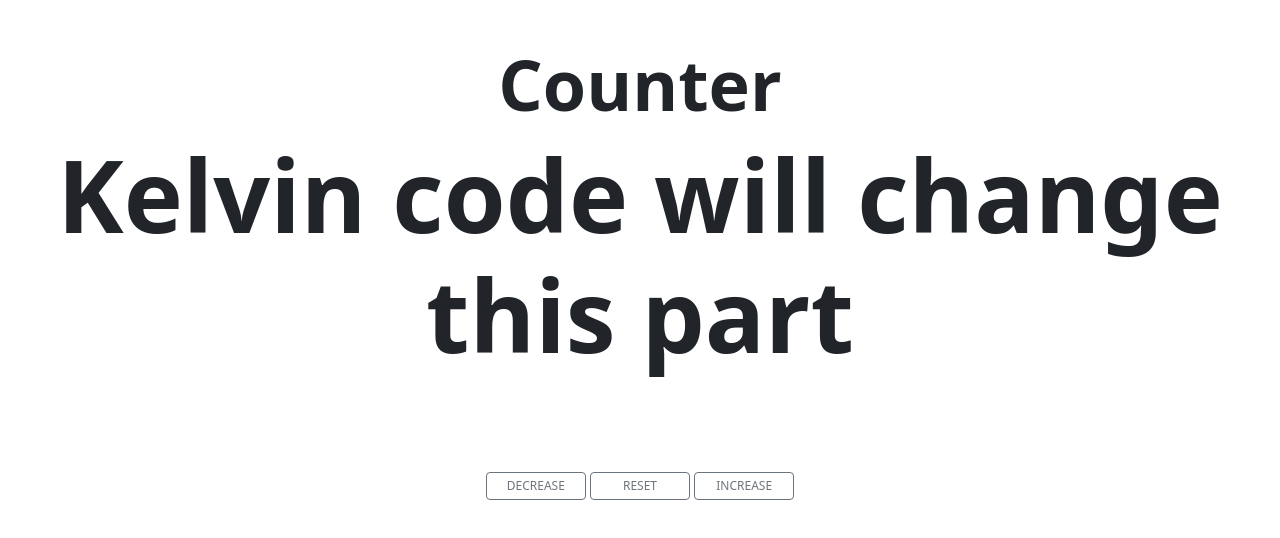
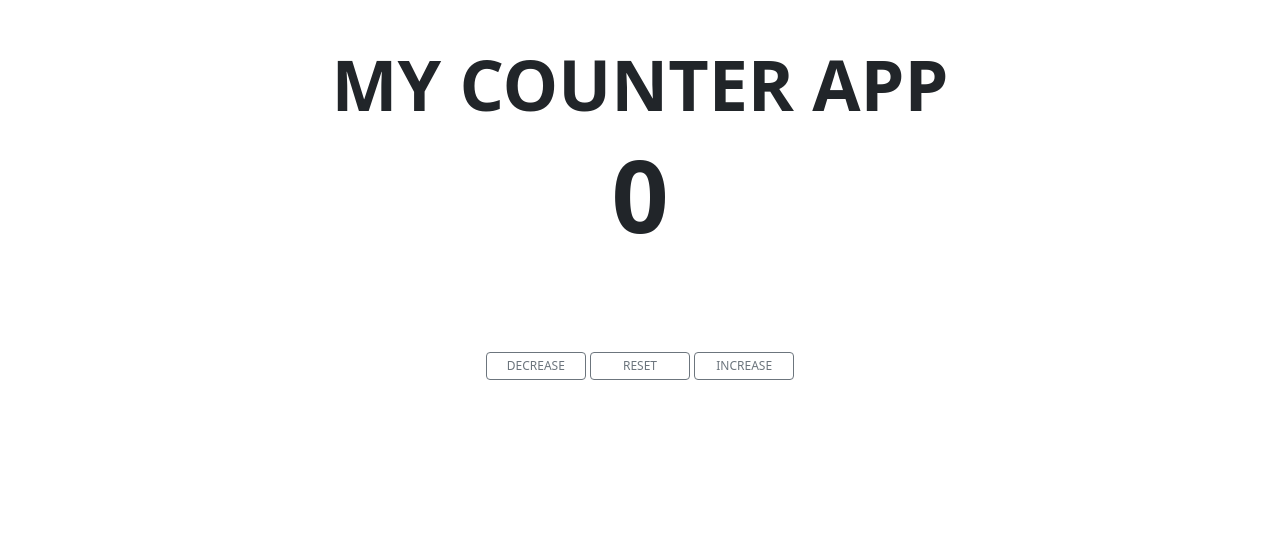
Before and after one commit to mal33k-eden/gbolade-port, a plain HTML site: page index.html in a window 1280 px wide. Shown: the part 198-736 px from the top of the page. Drawn offline with nearby package versions, Linux system fonts and the light colour scheme.

Commit message:
rebased code

```diff
--- a/index.html
+++ b/index.html
@@ -16,13 +16,13 @@
     <div class="container-fluid">
       <!-- <h1 class="container-fluid place-holder text-center fw-bold display-4  p-5 border-start border-success border-5"> Counter </h1> -->
       <h1 class="container-fluid place-holder text-center fw-bold display-4">
-        Counter
+        MY COUNTER APP
       </h1>
       <h1
         id="number"
         class="container-fluid place-holder num text-center fw-bold display-1"
       >
-        Kelvin code will change this part
+        0
       </h1>
     </div>
     <div class="text-center container-fluid">
```
